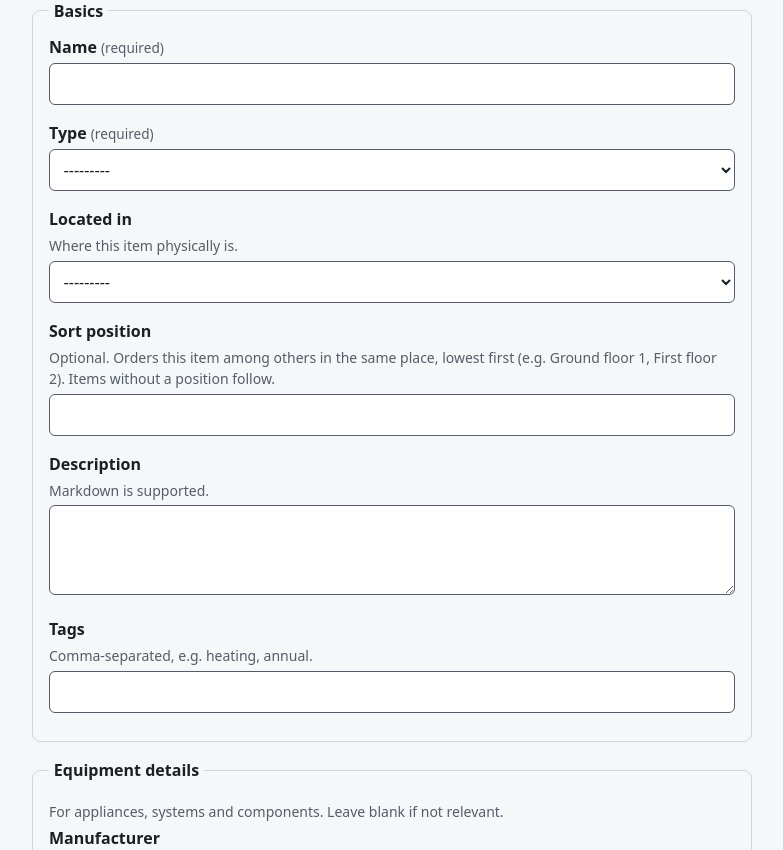
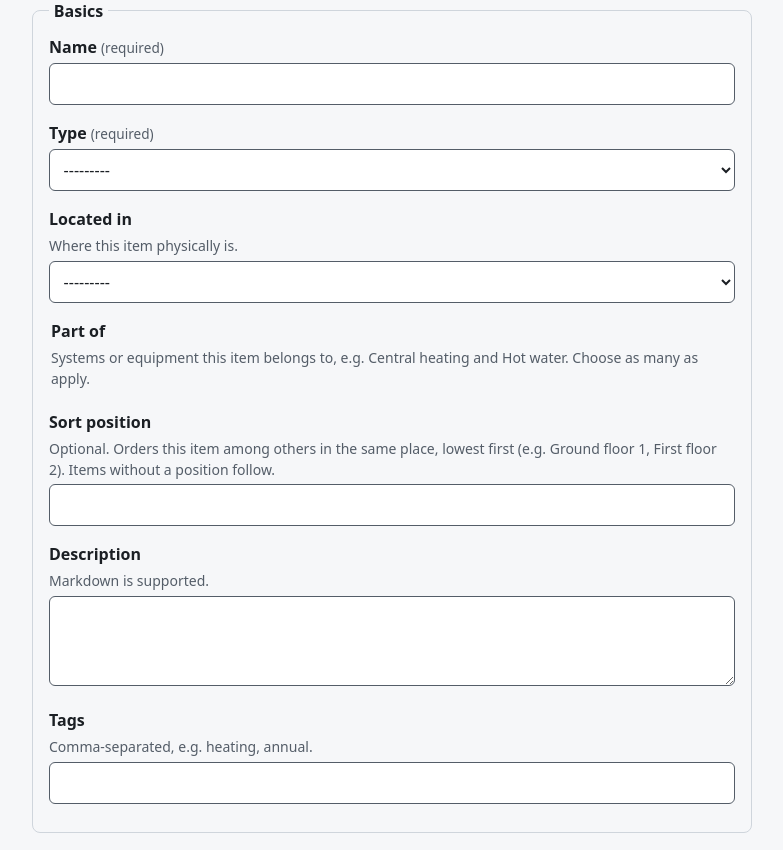
Before and after one commit to ali-raheem/HomeFabric, a Django app: page /items/new/ in a window 1280 px wide. Shown: the part 172-1022 px from the top of the page, without its empty margins (24-807 px from the left). Run offline with Django 5.2, Linux system fonts and the light colour scheme; a user stored in the database is signed in; data comes from the database, SQL or seed files in the repository; tables that the repository leaves empty hold one stand-in row (values such as "Sample post"); data that the repository does not hold is empty.

Commit message:
Add multi-select Part of field to the item form
Items can now be placed in a location and made part of several systems
or pieces of equipment in one save. Create and edit run in a single
transaction, so a membership that would form a loop rejects the whole
edit. Memberships to archived systems are preserved, and the "Add a new
component" link pre-selects its system.

Co-Authored-By: Claude Opus 5.5 <noreply@anthropic.com>

```diff
--- a/homefabric/assets/forms.py
+++ b/homefabric/assets/forms.py
@@ -1,4 +1,5 @@
 from django import forms
+from django.db.models import Case, When
 
 from homefabric.assets import services
 from homefabric.assets.models import BaseKind, Entity, EntityStatus, EntityType, RelationKind
@@ -12,6 +13,10 @@ class EntityForm(forms.Form):
     entity_type = forms.ModelChoiceField(queryset=EntityType.objects.none(), label="Type")
     location = EntityChoiceField(queryset=Entity.objects.none(), required=False,
                                  label="Located in", help_text="Where this item physically is.")
+    part_of = forms.ModelMultipleChoiceField(
+        queryset=Entity.objects.none(), required=False, label="Part of",
+        help_text="Systems or equipment this item belongs to, e.g. Central heating and Hot "
+                  "water. Choose as many as apply.")
     description = forms.CharField(widget=forms.Textarea(attrs={"rows": 3}), required=False,
                                   help_text="Markdown is supported.")
     tags = forms.CharField(required=False, help_text="Comma-separated, e.g. heating, annual.")
@@ -50,6 +55,23 @@ class EntityForm(forms.Form):
         if entity is not None:
             locations = locations.exclude(pk=entity.pk)
         self.fields["location"].queryset = locations
+        # Things an item can belong to: systems first, then equipment and components.
+        parents = Entity.objects.filter(
+            household=household, status=EntityStatus.ACTIVE,
+            entity_type__base_kind__in=[BaseKind.SYSTEM, BaseKind.EQUIPMENT, BaseKind.COMPONENT],
+        ).select_related("entity_type").order_by(
+            Case(When(entity_type__base_kind=BaseKind.SYSTEM, then=0), default=1), "name")
+        if entity is not None:
+            parents = parents.exclude(pk=entity.pk)
+        field = self.fields["part_of"]
+        # Set the widget before the queryset: assigning the queryset fills the widget's choices.
+        if parents.count() <= 30:
+            field.widget = forms.CheckboxSelectMultiple()
+        else:
+            field.widget = forms.SelectMultiple(attrs={"size": 8})
+            field.help_text += " Hold Ctrl (Cmd on a Mac) to select several."
+        field.label_from_instance = lambda e: f"{e.name} ({e.entity_type.name})"
+        field.queryset = parents
         if not self.is_bound:
             self.fields["cost_currency"].initial = household.currency
 
@@ -93,6 +115,7 @@ class EntityForm(forms.Form):
         initial["attributes"] = services.format_attribute_lines(entity.attributes)
         initial["version"] = entity.version
         initial["location"] = services.location_of(entity)
+        initial["part_of"] = list(services.part_of_targets(entity))
         if entity.cost_minor is not None:
             initial["cost"] = money.from_minor(entity.cost_minor, entity.cost_currency)
             initial["cost_currency"] = entity.cost_currency
--- a/homefabric/assets/services.py
+++ b/homefabric/assets/services.py
@@ -379,6 +379,33 @@ def set_location(entity: Entity, location: Entity | None, *, actor) -> None:
         })
 
 
+def part_of_targets(entity: Entity):
+    return Entity.objects.filter(incoming__source=entity, incoming__kind=RelationKind.PART_OF)
+
+
+def set_part_of(entity: Entity, targets, *, actor, manageable=None) -> dict:
+    """Make ``entity`` part of exactly ``targets``.
+
+    Only memberships whose target is in ``manageable`` (IDs) may be removed,
+    so links the caller could not offer, such as to archived systems, are kept.
+    All changes apply together or not at all.
+    """
+    wanted = {t.pk: t for t in targets}
+    added, removed = [], []
+    with transaction.atomic():
+        current = {r.target_id: r for r in EntityRelationship.objects.filter(
+            source=entity, kind=RelationKind.PART_OF).select_related("source", "target")}
+        for target_id, rel in current.items():
+            if target_id not in wanted and (manageable is None or target_id in manageable):
+                removed.append(rel.target.name)
+                remove_relationship(rel, actor=actor)
+        for target_id, target in wanted.items():
+            if target_id not in current:
+                add_relationship(entity, target, RelationKind.PART_OF, actor=actor)
+                added.append(target.name)
+    return {"added": added, "removed": removed}
+
+
 def contents(location: Entity, include_archived: bool = False):
     qs = Entity.objects.filter(
         outgoing__kind=RelationKind.LOCATED_IN, outgoing__target=location
--- a/homefabric/assets/views.py
+++ b/homefabric/assets/views.py
@@ -1,4 +1,5 @@
 from django.contrib import messages
+from django.db import transaction
 from django.db.models import Q
 from django.shortcuts import redirect, render
 from django.views.decorators.http import require_POST
@@ -52,26 +53,22 @@ def entity_create(request):
     if request.GET.get("kind"):
         initial["entity_type"] = services.types_for(request.household).filter(
             base_kind=request.GET["kind"], household__isnull=True).first()
+    if request.GET.get("part_of"):
+        initial["part_of"] = list(_entities(request).filter(pk=request.GET["part_of"]))
     form = EntityForm(request.POST or None, household=request.household, initial=initial)
     if request.method == "POST" and form.is_valid():
         try:
-            entity = services.create_entity(
-                request.household, actor=request.user, data=form.entity_data(),
-                tags=services.split_tags(form.cleaned_data.get("tags")),
-                location=form.cleaned_data.get("location"),
-            )
+            with transaction.atomic():
+                entity = services.create_entity(
+                    request.household, actor=request.user, data=form.entity_data(),
+                    tags=services.split_tags(form.cleaned_data.get("tags")),
+                    location=form.cleaned_data.get("location"),
+                )
+                services.set_part_of(entity, form.cleaned_data.get("part_of") or [],
+                                     actor=request.user)
         except DomainError as exc:
             form.add_error(None, str(exc))
         else:
-            parent = request.GET.get("part_of")
-            if parent:
-                target = _entities(request).filter(pk=parent).first()
-                if target:
-                    try:
-                        services.add_relationship(entity, target, RelationKind.PART_OF,
-                                                  actor=request.user)
-                    except DomainError as exc:
-                        messages.warning(request, str(exc))
             messages.success(request, f"Created '{entity.name}'.")
             return redirect(entity)
     return render(request, "assets/entity_form.html", {"form": form, "creating": True})
@@ -124,12 +121,18 @@ def entity_edit(request, pk):
                       initial=EntityForm.initial_for(entity))
     if request.method == "POST" and form.is_valid():
         try:
-            services.update_entity(
-                entity, actor=request.user, expected_version=form.cleaned_data["version"],
-                data=form.entity_data(), tags=services.split_tags(form.cleaned_data.get("tags")))
-            new_location = form.cleaned_data.get("location")
-            if new_location != services.location_of(entity):
-                services.set_location(entity, new_location, actor=request.user)
+            # One transaction: a rejected location or membership undoes the whole edit.
+            with transaction.atomic():
+                services.update_entity(
+                    entity, actor=request.user, expected_version=form.cleaned_data["version"],
+                    data=form.entity_data(),
+                    tags=services.split_tags(form.cleaned_data.get("tags")))
+                new_location = form.cleaned_data.get("location")
+                if new_location != services.location_of(entity):
+                    services.set_location(entity, new_location, actor=request.user)
+                services.set_part_of(
+                    entity, form.cleaned_data.get("part_of") or [], actor=request.user,
+                    manageable=set(form.fields["part_of"].queryset.values_list("pk", flat=True)))
         except DomainError as exc:
             form.add_error(None, str(exc))
         else:
--- a/homefabric/templates/assets/entity_form.html
+++ b/homefabric/templates/assets/entity_form.html
@@ -4,7 +4,7 @@
 <form method="post" class="stack" novalidate>{% csrf_token %}
 {% if form.non_field_errors %}<div class="alert alert-error" role="alert">{% for e in form.non_field_errors %}<p>{{ e }}</p>{% endfor %}</div>{% endif %}
 <fieldset class="fieldset-group"><legend>Basics</legend>
-{{ form.name.as_field_group }}{{ form.entity_type.as_field_group }}{{ form.location.as_field_group }}{{ form.sort_order.as_field_group }}{{ form.description.as_field_group }}{{ form.tags.as_field_group }}
+{{ form.name.as_field_group }}{{ form.entity_type.as_field_group }}{{ form.location.as_field_group }}{{ form.part_of.as_field_group }}{{ form.sort_order.as_field_group }}{{ form.description.as_field_group }}{{ form.tags.as_field_group }}
 </fieldset>
 <fieldset class="fieldset-group"><legend>Equipment details</legend>
 <p class="helptext">For appliances, systems and components. Leave blank if not relevant.</p>
```
Also changed, not shown: docs/user-guide.md (+4 -2 lines), tests/test_assets.py (+85 -0 lines).
